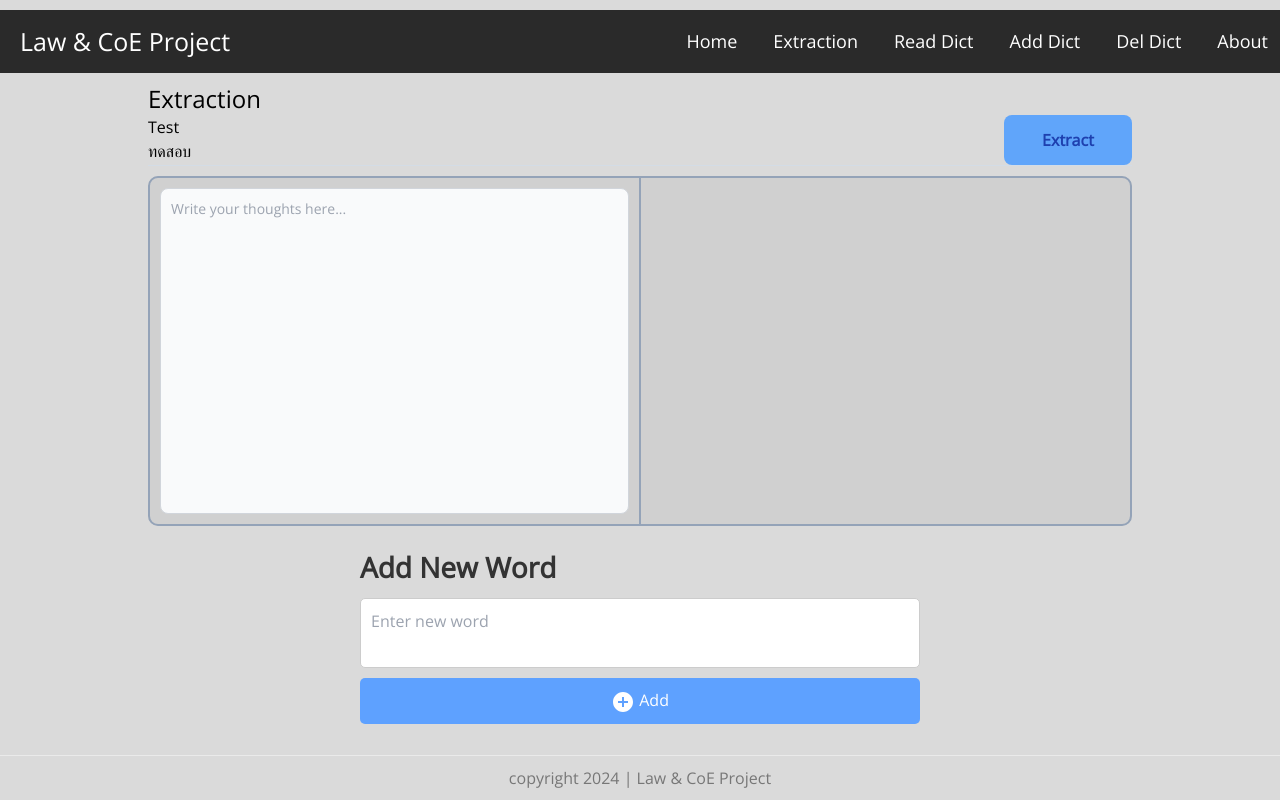
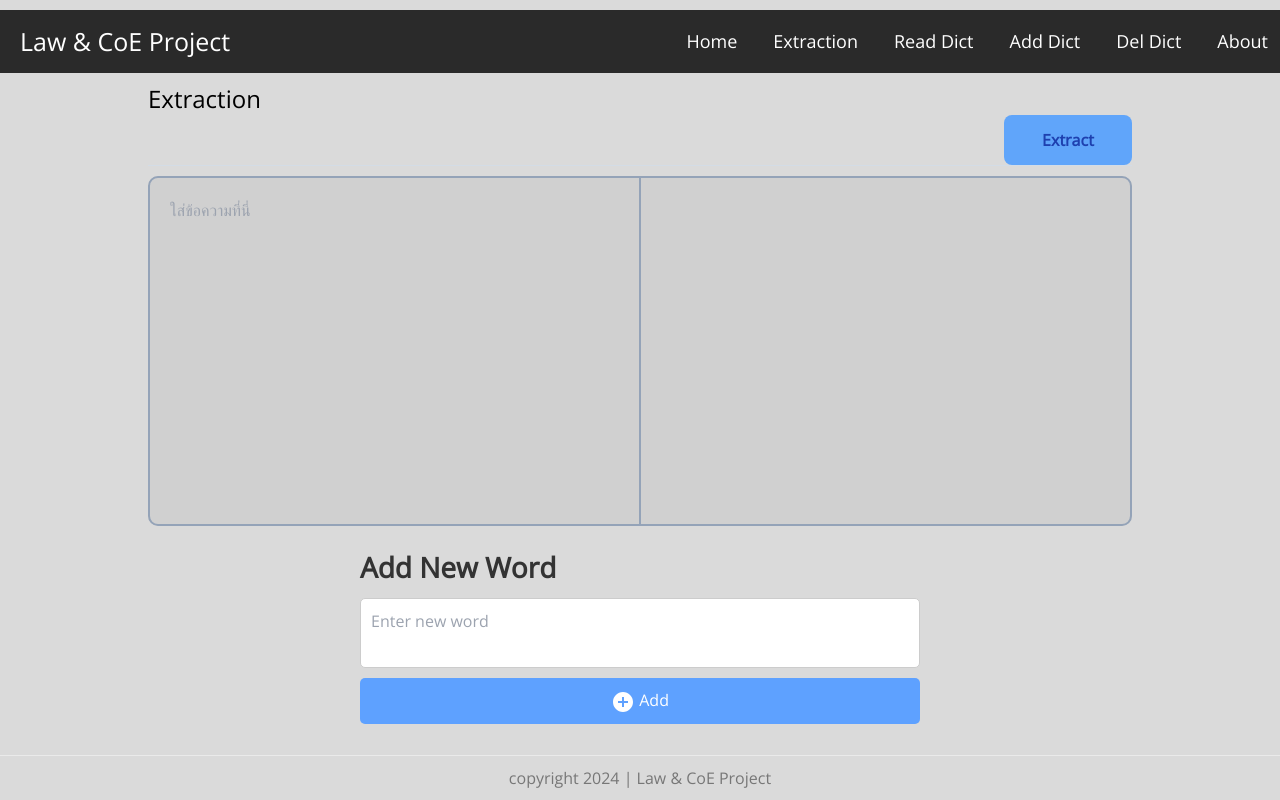
Before and after one commit to witayaporn/final-project, a Next.js app in the folder web/front/my-app/: page /extract in a window 1280 px wide. Built offline with nearby package versions, Linux system fonts and the light colour scheme; a web font is replaced by a local one.

Commit message:
edit box input and titile

```diff
--- a/web/front/my-app/pages/dict/del.js
+++ b/web/front/my-app/pages/dict/del.js
@@ -58,7 +58,7 @@ function del() {
 
   return (
     <div className="container">
-        <h1 class="title">Del New Word</h1>
+        <h1 class="title">Del Word</h1>
         <form onSubmit={handleSubmit} className='form'>
           <textarea
             type="text"
--- a/web/front/my-app/pages/extract/index.js
+++ b/web/front/my-app/pages/extract/index.js
@@ -37,7 +37,7 @@ function About() {
       <h1 class="text-2xl">Extraction</h1>
 
       <div className="upper-wrapper">
-        <p>Test ทดสอบ</p>
+        <p></p>
         <div className="relative h-full w-full">
             <button
               className="absolute inset-y-0 right-0 w-32 font-black text-blue-800 px-3 py-2 bg-blue-400 rounded-lg hover:bg-blue-600 hover:text-white"
@@ -52,7 +52,7 @@ function About() {
 
         <div className="editor-wrapper">
           {/* <textarea type="text" className='resize-none bg-orange-200' cols="50" rows="20" value={text} onChange={handleTextChange} /> */}
-          <textarea type="text" value={text} onChange={handleTextChange} className="resize-none block p-2.5 w-full min-h-full text-sm text-gray-900 bg-gray-50 rounded-lg border border-gray-300 focus:ring-blue-500 focus:border-blue-500 dark:bg-gray-700 dark:border-gray-600 dark:placeholder-gray-400 dark:text-white dark:focus:ring-blue-500 dark:focus:border-blue-500" placeholder="Write your thoughts here..."/>
+          <textarea type="text" value={text} onChange={handleTextChange} className="resize-none block p-2.5 w-full min-h-full text-base text-black bg-transparent" placeholder="ใส่ข้อความที่นี่"/>
         </div>
 
         <div className="terminal-wrapper">
```
